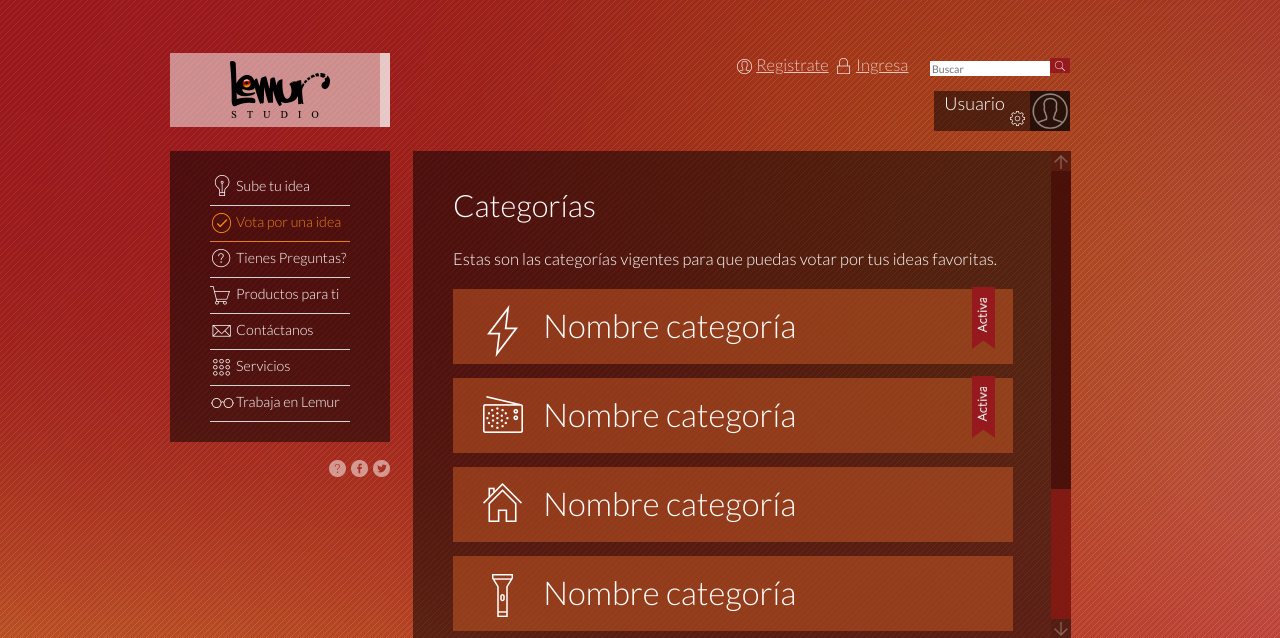
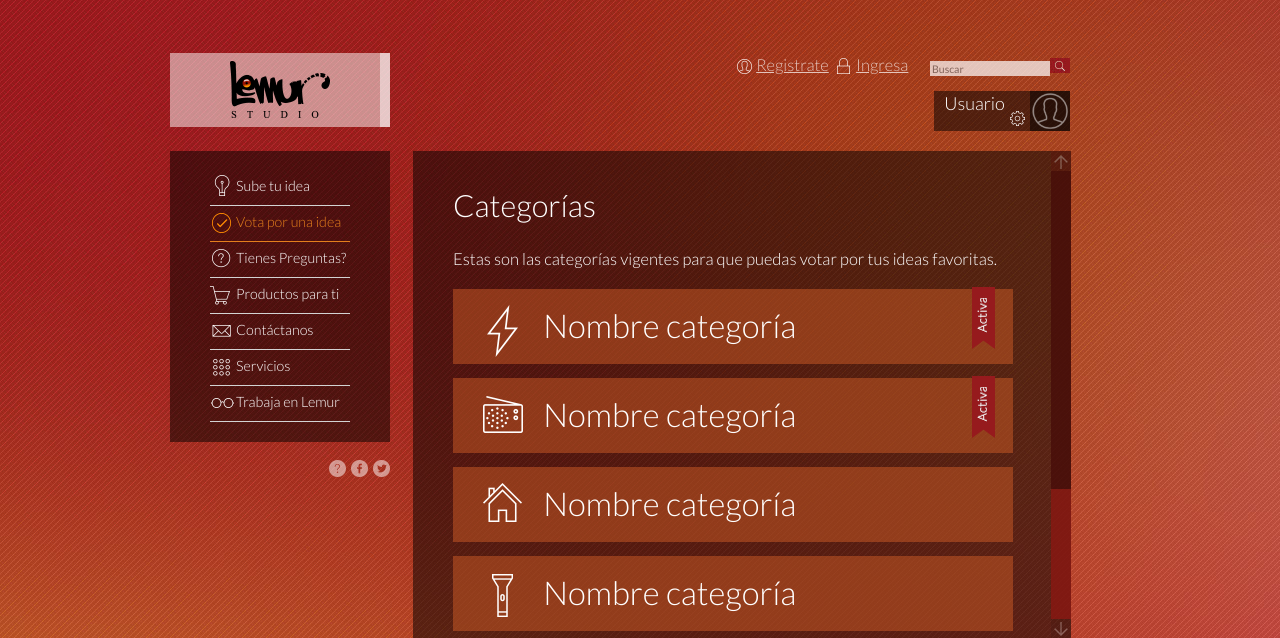
Before and after one commit to juan2ramos/lemurFront, a PHP site: page / in a window 1280 px wide. Shown: the top 638 px of the page. Run offline with PHP 8.4, Linux system fonts and the light colour scheme; some libraries are stand-ins or nearby versions.

Commit message:
Buscar Opacity

```diff
--- a/css/style.css
+++ b/css/style.css
@@ -98,6 +98,7 @@ header dd, header dt {
 	margin: 2px 0 0 -3px ;
 	vertical-align: text-top;
 	width: 120px;
+	opacity: 0.7;
 }
 #contend-form input[type="submit"]{
 	background: url("../images/search.jpg") ;
```
